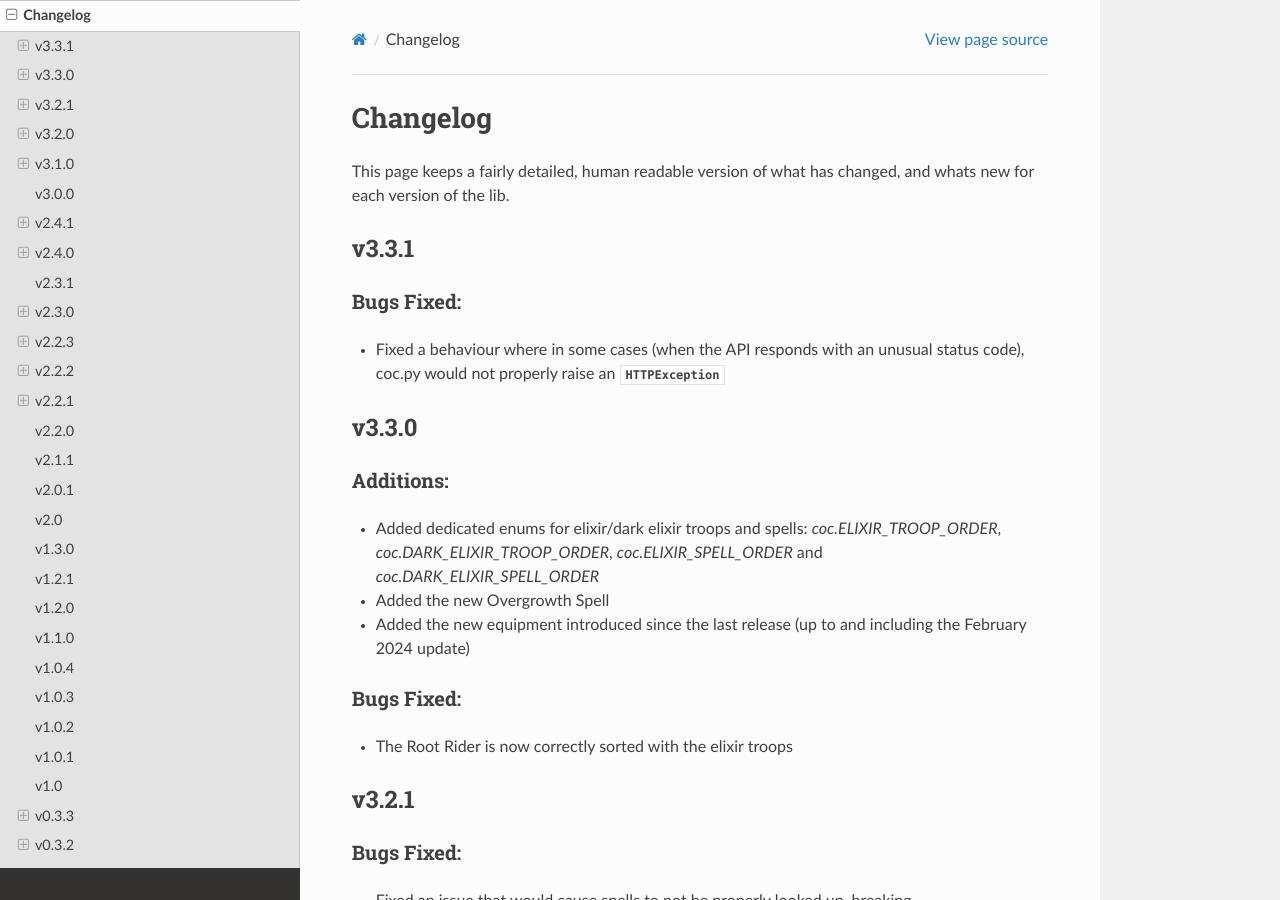
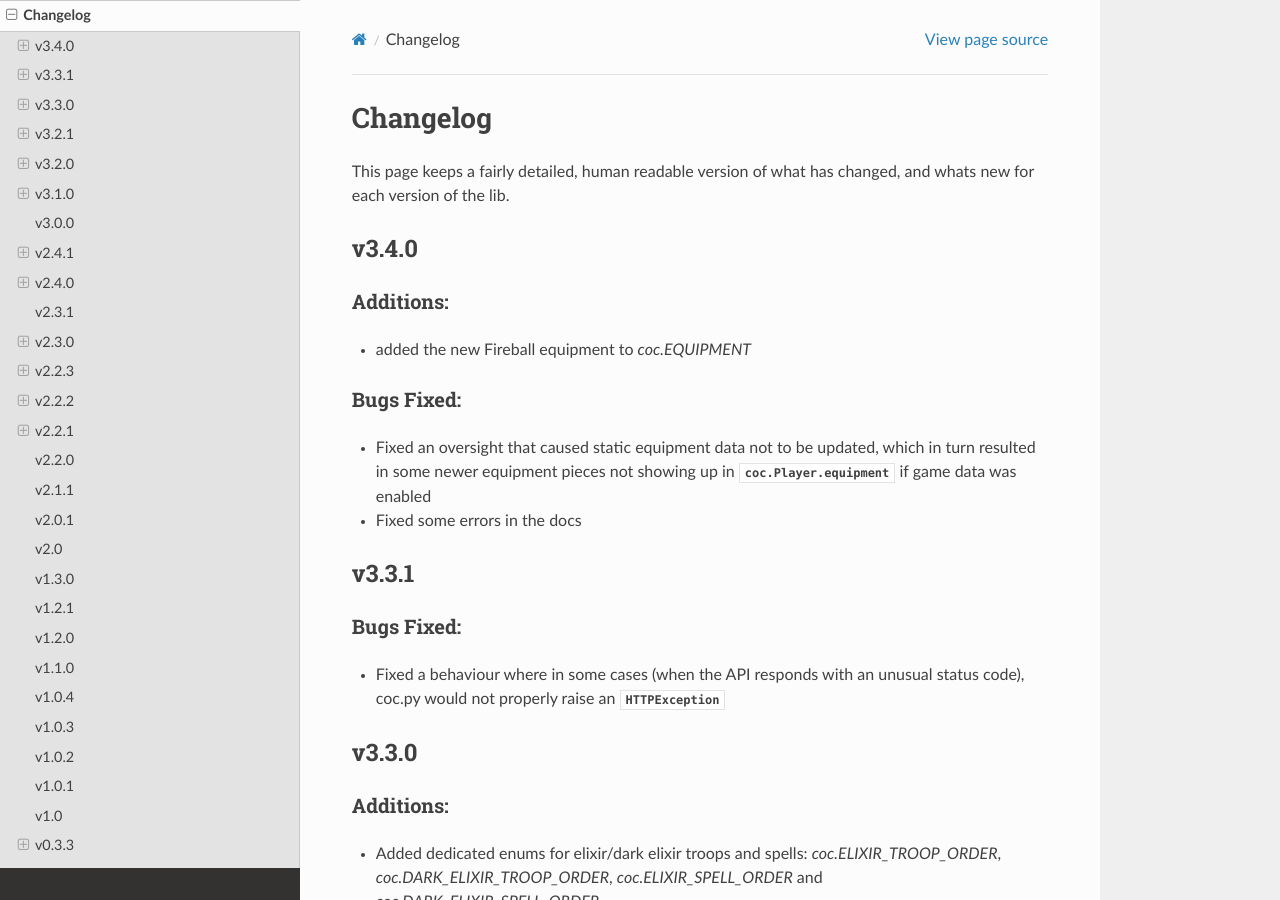
Before and after one commit to mathsman5133/coc.py, a Sphinx documentation site: the page built from docs/miscellaneous/changelog.rst, in a window 1280 px wide and 900 px high. Built offline with Sphinx 7.4.7 and the Read the Docs theme 2.0.0, drawn with Linux system fonts in a browser that asks for light colours.

Commit message:
chore: version bump & changelog

```diff
--- a/coc/__init__.py
+++ b/coc/__init__.py
@@ -22,7 +22,7 @@ OUT OF OR IN CONNECTION WITH THE SOFTWARE OR THE USE OR OTHER DEALINGS IN THE
 SOFTWARE.
 """
 
-__version__ = "3.3.1"
+__version__ = "3.4.0"
 
 from .abc import BasePlayer, BaseClan
 from .clans import RankedClan, Clan
--- a/docs/conf.py
+++ b/docs/conf.py
@@ -15,7 +15,7 @@ sys.path.append((root_project / "docs").as_posix())
 project = 'coc'
 copyright = '2022, mathsman5133'
 author = 'mathsman5133'
-release = '3.3.1'
+release = '3.4.0'
 
 # -- General configuration ---------------------------------------------------
 # https://www.sphinx-doc.org/en/master/usage/configuration.html#general-configuration
--- a/docs/miscellaneous/changelog.rst
+++ b/docs/miscellaneous/changelog.rst
@@ -6,6 +6,19 @@ Changelog
 ===========
 This page keeps a fairly detailed, human readable version
 of what has changed, and whats new for each version of the lib.
+
+v3.4.0
+------
+
+Additions:
+~~~~~~~~~~
+- added the new Fireball equipment to `coc.EQUIPMENT`
+
+Bugs Fixed:
+~~~~~~~~~~~
+- Fixed an oversight that caused static equipment data not to be updated, which in turn resulted in some newer
+  equipment pieces not showing up in :attr:`coc.Player.equipment` if game data was enabled
+- Fixed some errors in the docs
 
 v3.3.1
 ------
--- a/pyproject.toml
+++ b/pyproject.toml
@@ -7,7 +7,7 @@ name = "coc.py"
 authors = [{ name = "mathsman5133" }]
 maintainers = [{ name = "majordoobie" }, { name = "MagicTheDev" }, { name = "Kuchenmampfer" },
     { name = "lukasthaler"}, { name = "doluk"}]
-version = "3.3.1"
+version = "3.4.0"
 description = "A python wrapper for the Clash of Clans API"
 requires-python = ">=3.7.3"
 readme = "README.rst"
```
